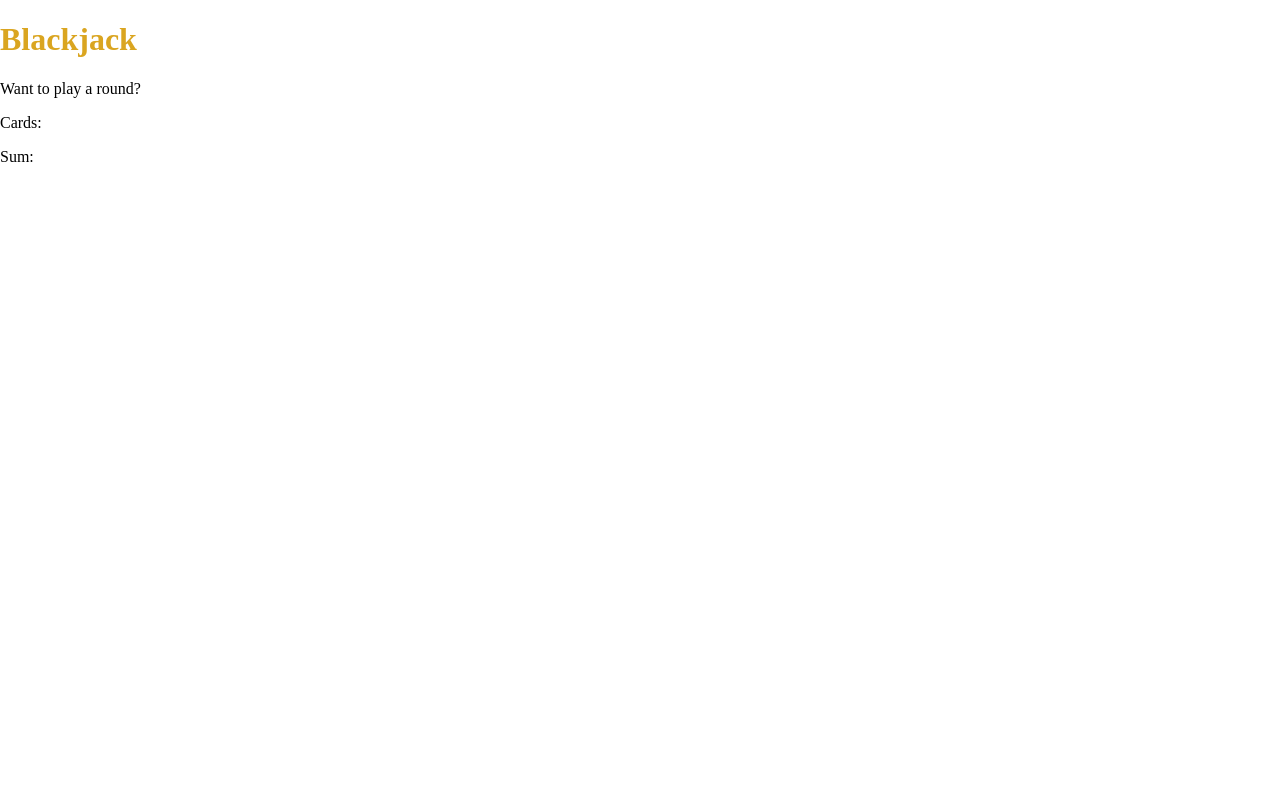
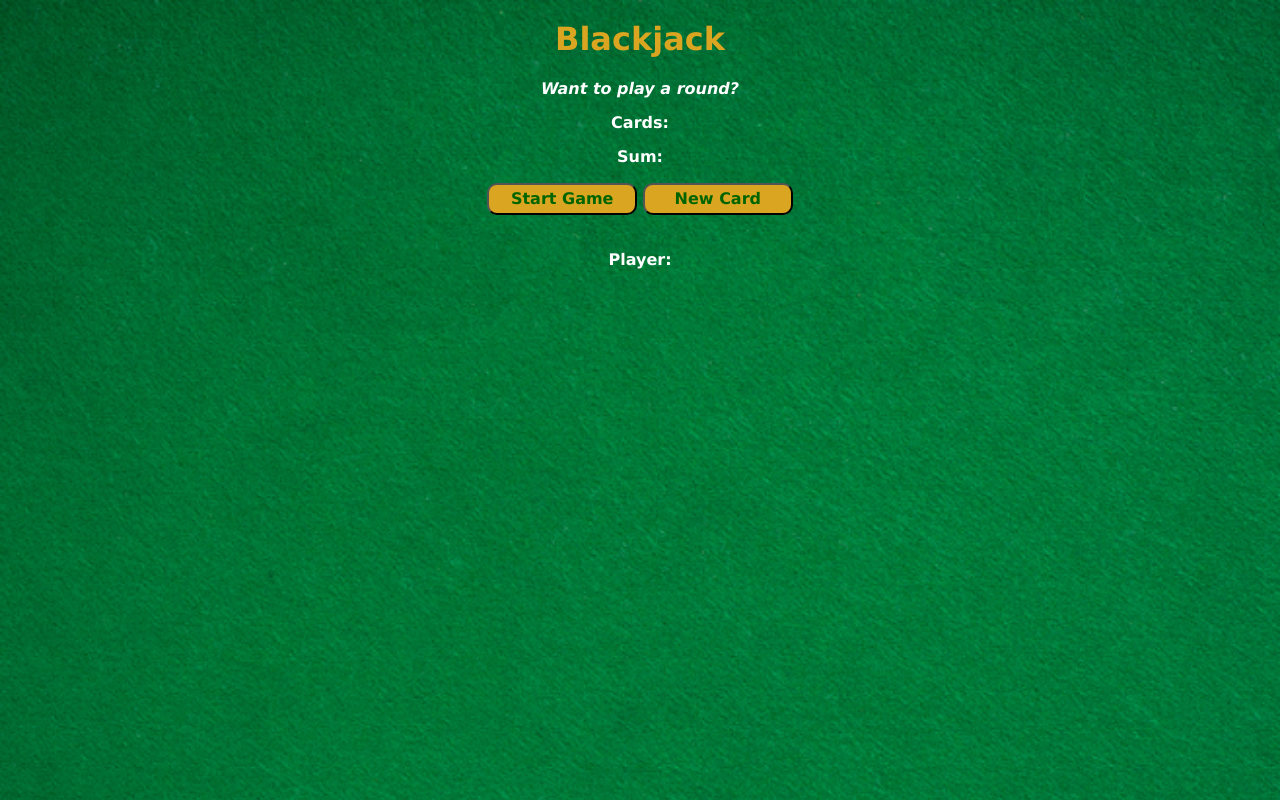
Before and after one commit to XQoQ/BJ, a plain HTML site: page index.html in a window 1280 px wide. Drawn offline with nearby package versions, Linux system fonts and the light colour scheme.

Commit message:
added element display holders to show the cards player has, the sum of their cards; added two buttons for player to start game and draw cards; added css rules to index.html; added functions in index.js to perform functionalities of the game;

```diff
--- a/index.css
+++ b/index.css
@@ -1,11 +1,28 @@
 body {
-
+    font-family: Verdana, Arial, Helvetica, sans-serif;
+    color: white;
+    font-weight: bold;
+    background-image: url(images/table.png);
+    background-size: cover;
+    text-align: center;
+    vertical-align: middle;
 }
 
 h1 {
     color: goldenrod;
 }
 
+button {
+    background-color: goldenrod;
+    padding-top: 5px;
+    padding-bottom: 5px;
+    margin-bottom: 20px;
+    border-radius: 10px;
+    width: 150px;
+    font-weight: bold;
+    color:darkgreen;
+}
+
 #message-el {
-
+    font-style: italic;
 }
--- a/index.html
+++ b/index.html
@@ -5,8 +5,11 @@
     <body>
         <h1>Blackjack</h1>
         <p id="message-el">Want to play a round?</p>
-        <p>Cards:</p>
-        <p>Sum:</p>
+        <p id="cards-el">Cards: </p>
+        <p id="sum-el">Sum: </p>
+        <button onclick="startGame()">Start Game</button>
+        <button onclick="newCard()">New Card</button>
+        <p id="player-el">Player: </p>
         <script src="index.js"></script>
     </body>
 </html>
--- a/index.js
+++ b/index.js
@@ -1,19 +1,50 @@
 // Build a BlackJack Game
 
 // variables representing two cards
-let firstCard = 10
-let secondCard = 4
-
+let firstCard = 10;
+let secondCard = 4;
+// player'hand
+const cards = [];
+cards[0] = firstCard;
+cards[1] = secondCard;
 //challenge #1
 //create a new variable and set it to the sum of the two cards
-
+let sum = 0;
+let hasBlackJack = false;
+let isAlive = true;
+let message = "";
+let messageEl = document.getElementById("message-el");
+let sumEl = document.getElementById("sum-el");
+let cardsEl = document.getElementById("cards-el");
 
 //chalenge #2
 // code the statements below based on the conditions shown in blackjack.png from the images folder
 // your output should work in the browser's console based on changing the values assigned to the cards
+//starter code
+if (sum < 21) {
+    message = "Do you want to draw a new card? 🙂";
+} else if (sum == 21) {
+    hasBlackJack = true;
+    message = "Wohoo! You've got Blackjack! 🥳";
+} else {
+    message = "You're out of the game! 😭";
+    isAlive = false;
+}
 
-//starter code
-    message = "Do you want to draw a new card? 🙂"
-    message = "Wohoo! You've got Blackjack! 🥳"
-    message = "You're out of the game! 😭"
-console.log(message)
+function renderGame() {
+    messageEl.innerHTML = message;
+    for (let i = 0; i < cards.length; i++) {
+        cardsEl.textContent += cards[i];
+    }
+    sumEl.innerHTML = "Sum: " + sum;
+}
+
+function newCard() {
+    let card = getRandomCard();
+    sum += cards[i];
+    cards.push(card);
+    renderGame();
+}
+
+console.log(message);
+console.log(cards)
```
